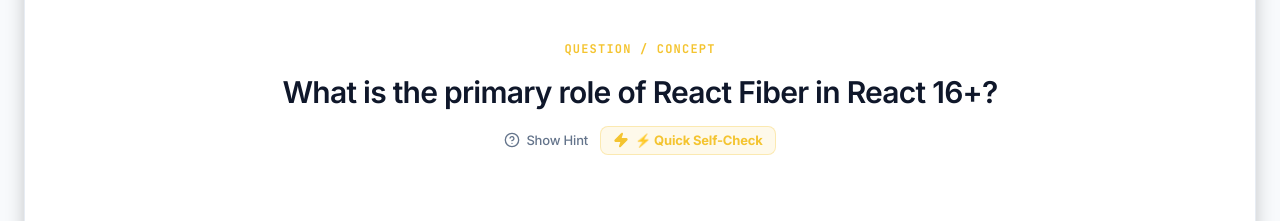
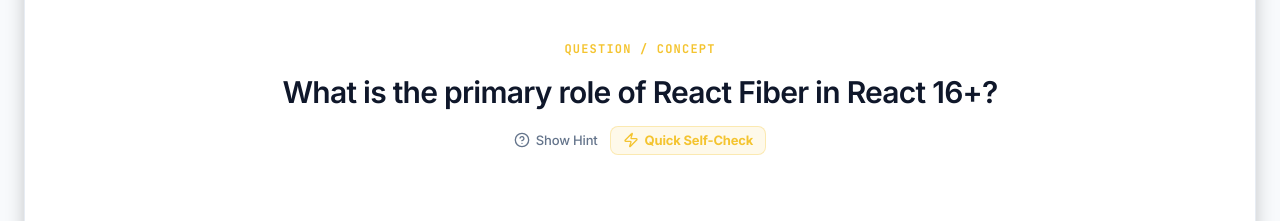
Before and after one commit to KarunyaKalk/mindforge-ai-study-assistant, a React (Vite) app: page / in a window 1280 px wide. Shown: the part 1060-1281 px from the top of the page. Built offline with nearby package versions, Linux system fonts and the light colour scheme.

Commit message:
fix: remove duplicated text thunder emojis from Quick Self-Check button

```diff
--- a/src/components/FlashcardDeck.tsx
+++ b/src/components/FlashcardDeck.tsx
@@ -314,8 +314,8 @@
                       onClick={() => setShowQuickCheck(!showQuickCheck)}
                       className="inline-flex items-center space-x-1.5 text-[13px] font-bold text-[#F4C430] bg-[#F4C430]/10 hover:bg-[#F4C430]/20 px-3 py-1 rounded-lg border border-[#F4C430]/30 transition"
                     >
-                      <Zap className="w-4 h-4 fill-[#F4C430]" />
-                      <span>{showQuickCheck ? 'Hide Quick Check' : '⚡ Quick Self-Check'}</span>
+                      <Zap className="w-4 h-4 text-[#F4C430]" />
+                      <span>{showQuickCheck ? 'Hide Quick Check' : 'Quick Self-Check'}</span>
                     </button>
                   )}
                 </div>
```
